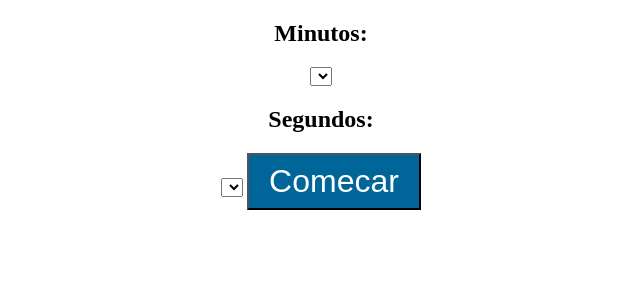
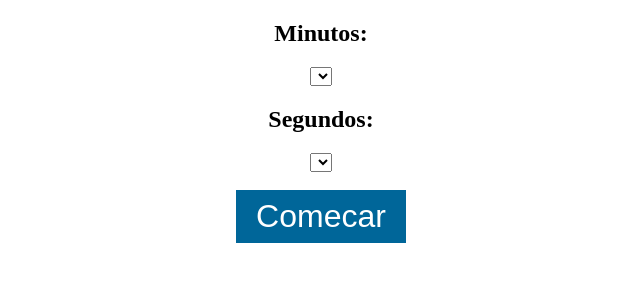
Before and after one commit to IltonBJSilva/chronometer-project, a plain HTML site: page index.html in a window 1280 px wide. Shown: the whole page, without its empty margins (319-959 px from the left). Drawn offline with Linux system fonts and the light colour scheme.

Commit message:
Formatação do html e css terminada

```diff
--- a/index.html
+++ b/index.html
@@ -8,13 +8,14 @@
         <meta name="viewport" content="width=device-width, initial-scale=1">
         <link rel="stylesheet" type="text/css" href="style.css" media="screen" />
         <script src="script.js"></script>
+
     </head>
 
     <body>
 
         <audio  id="sound" src="alarm.mp3" style="display: none;"></audio>
 
-        <!--Container-->
+
         <div class="container">
 
             <h2>Minutos: </h2>
@@ -22,10 +23,13 @@
 
             <h2>Segundos: </h2>
             <select id="segundos" name="segundos"></select>
-
+            <br/>
+            <br/>
             <button id="começar">Comecar</button>
 
-        </div>
+            <div id="display">
+            </div><!--display-->
+        </div><!--Container-->
 
 
     </body>
--- a/style.css
+++ b/style.css
@@ -7,4 +7,6 @@ button{
     color: white;
     font-size: 32px;
     padding: 8px 20px;
+    cursor: pointer;
+    border: 0;
 }
```
